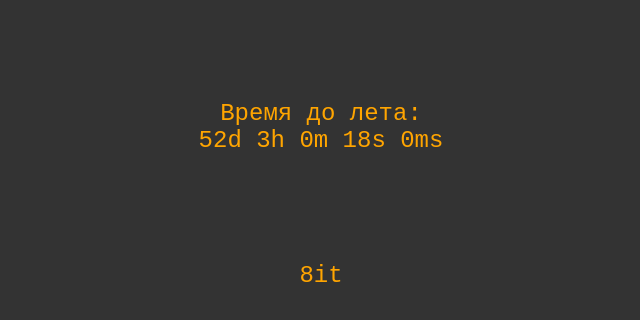
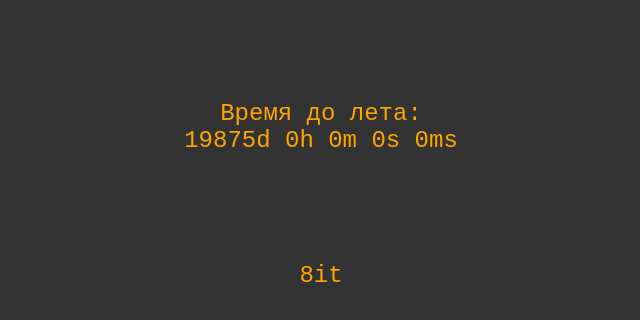
Before and after one commit to ganeevamirchik/summer, a plain HTML site: page Until the summer.html in a window 1280 px wide. Shown: the whole page, without its empty margins (319-959 px from the left). Drawn offline with Linux system fonts and the light colour scheme.

Commit message:
Update Until the summer.html

```diff
--- a/Until the summer.html
+++ b/Until the summer.html
@@ -26,7 +26,7 @@
 
         var now = new Date().getTime();
 
-        var distance = summerDate - now;
+        var distance = summerDate
 
         var days = Math.floor(distance / (1000 * 60 * 60 * 24));
         var hours = Math.floor((distance % (1000 * 60 * 60 * 24)) / (1000 * 60 * 60));
```
